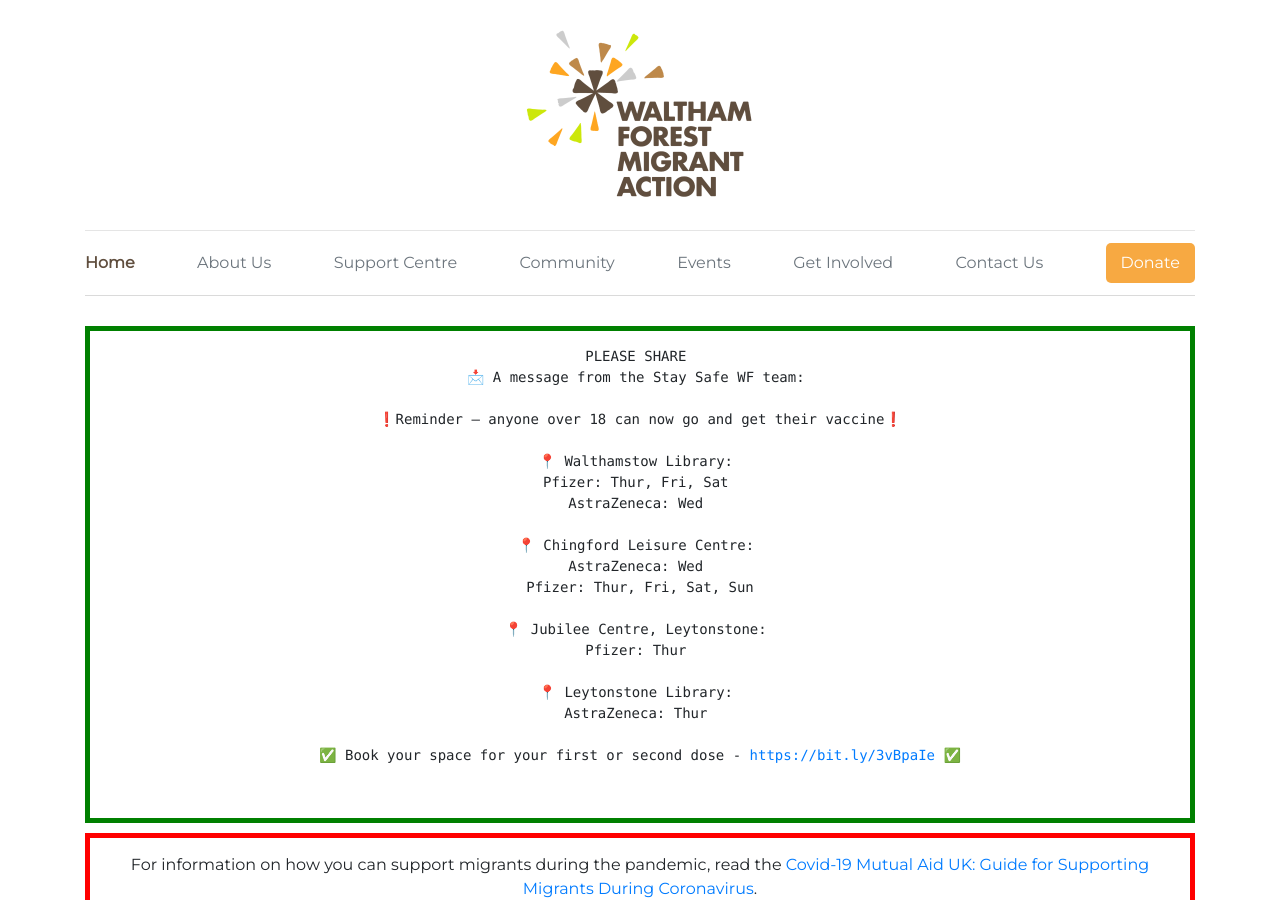
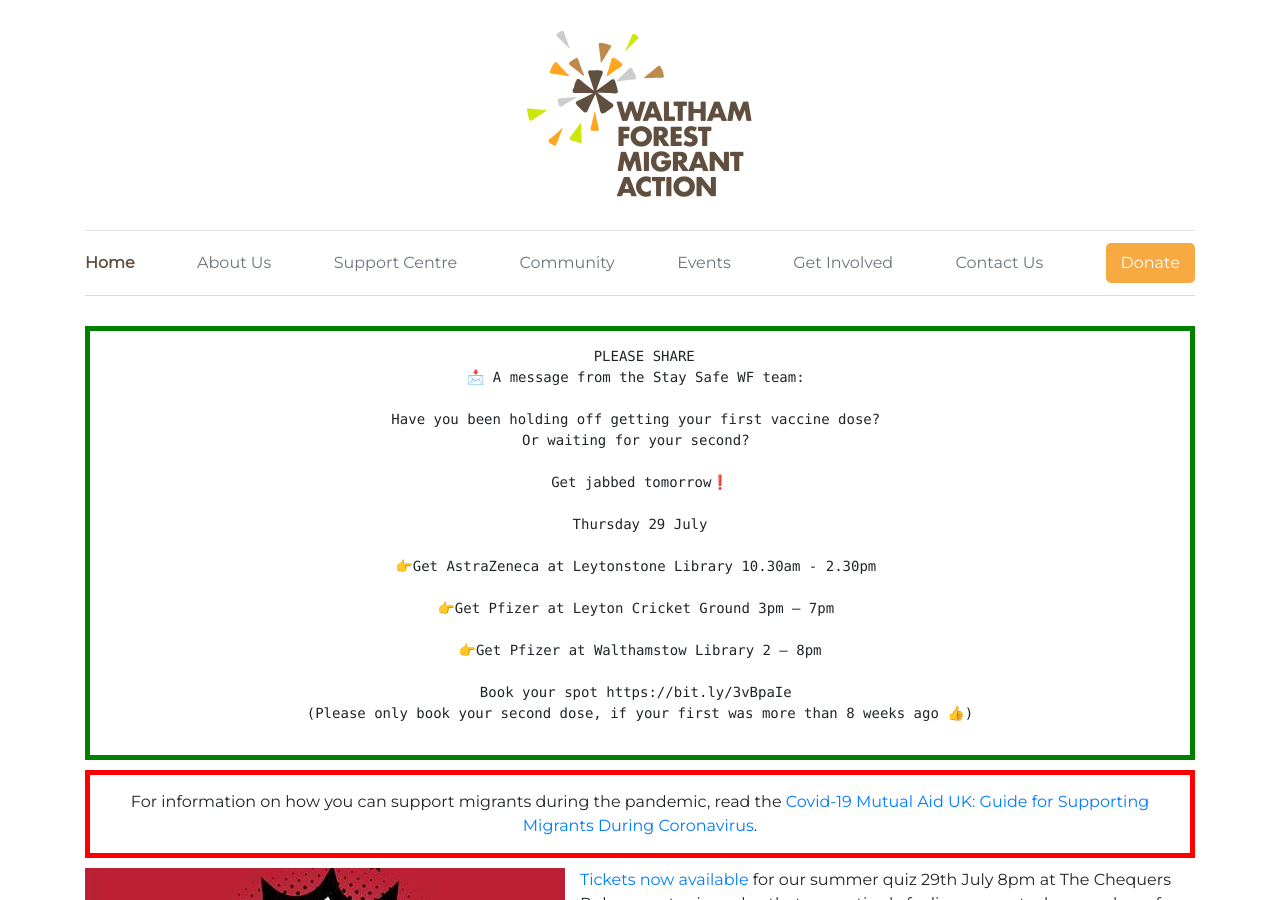
Before and after one commit to wfmigrantaction/wfmigrantaction.github.io, a Jekyll site: the page built from index.md, in a window 1280 px wide and 900 px high. Built offline with Jekyll 4.4.1, drawn with Linux system fonts in a browser that asks for light colours; comment, search, counter and statistics services are not loaded.

Commit message:
Vax update

```diff
--- a/_includes/coronavirus.html
+++ b/_includes/coronavirus.html
@@ -1,26 +1,23 @@
 <div style="border: 5px solid green; text-align: center; padding: 15px; margin-bottom: 10px;">
   <pre>
-PLEASE SHARE
+  PLEASE SHARE
 📩 A message from the Stay Safe WF team:
 
-❗Reminder – anyone over 18 can now go and get their vaccine❗
+Have you been holding off getting your first vaccine dose?
+Or waiting for your second?
 
-📍 Walthamstow Library:
-Pfizer: Thur, Fri, Sat
-AstraZeneca: Wed
+Get jabbed tomorrow❗
 
-📍 Chingford Leisure Centre:
-AstraZeneca: Wed
-Pfizer: Thur, Fri, Sat, Sun
+Thursday 29 July
 
-📍 Jubilee Centre, Leytonstone:
-Pfizer: Thur
+👉Get AstraZeneca at Leytonstone Library 10.30am - 2.30pm
 
-📍 Leytonstone Library:
-AstraZeneca: Thur
+👉Get Pfizer at Leyton Cricket Ground 3pm – 7pm
 
-✅ Book your space for your first or second dose - <a href="https://bit.ly/3vBpaIe">https://bit.ly/3vBpaIe</a> ✅
-  </pre>
+👉Get Pfizer at Walthamstow Library 2 – 8pm
+
+Book your spot https://bit.ly/3vBpaIe
+(Please only book your second dose, if your first was more than 8 weeks ago 👍)</pre>
 </div>
 
 <div style="border: 5px solid red; text-align: center; padding: 15px; margin-bottom: 10px;">
```
